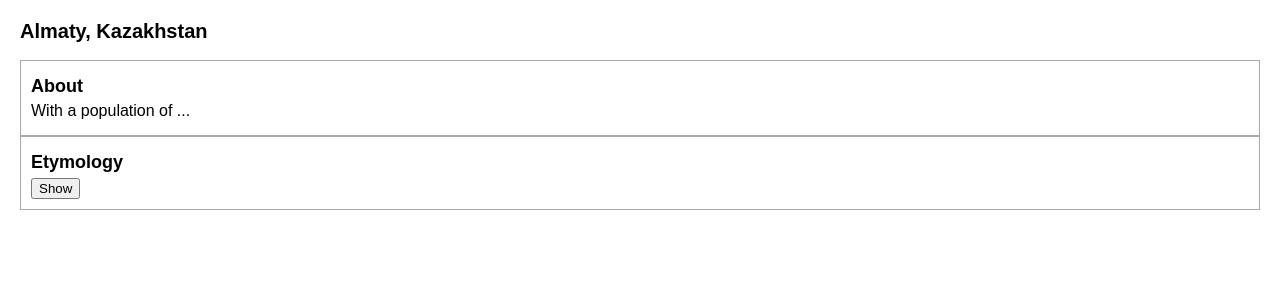
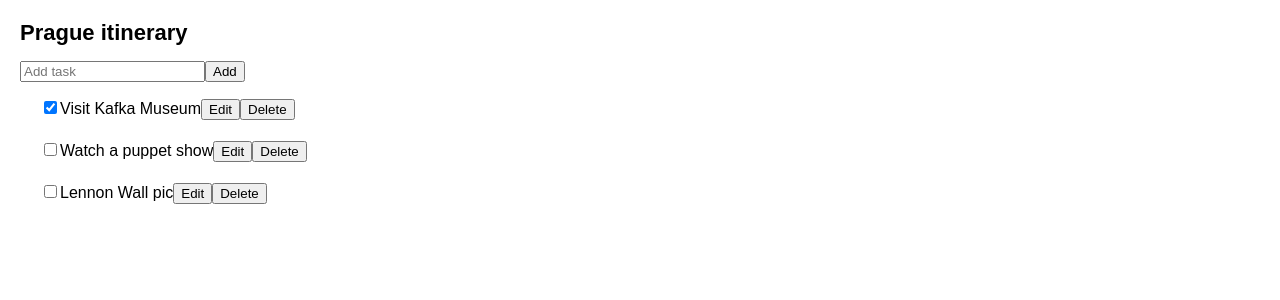
Before and after one commit to UALR-FrontEndWebDevelopmentCourse/react-examples, a React (Create React App) app: page / in a window 1280 px wide. Shown: the top 300 px of the page. Built offline with nearby package versions, Linux system fonts and the light colour scheme.

Commit message:
Add tasklist component based on reducers

```diff
--- a/src/App.js
+++ b/src/App.js
@@ -1,9 +1,47 @@
-import Accordion from "./Components/Accordion";
+import {useReducer} from 'react';
+import AddTask from './Components/AddTask.js';
+import TaskList from './Components/TaskList.js';
+import tasksReducer from "./Components/taskReducer";
 
-export default function App() {
+export default function TaskApp() {
+    const [tasks, dispatch] = useReducer(tasksReducer, initialTasks);
+    function handleAddTask(text) {
+        dispatch({
+            type: 'added',
+            id: nextId++,
+            text: text,
+        });
+    }
+
+    function handleChangeTask(task) {
+        dispatch({
+            type: 'changed',
+            task: task,
+        });
+    }
+
+    function handleDeleteTask(taskId) {
+        dispatch({
+            type: 'deleted',
+            id: taskId,
+        });
+    }
     return (
-        <div>
-            <Accordion/>
-        </div>
+        <>
+            <h1>Prague itinerary</h1>
+            <AddTask onAddTask={handleAddTask} />
+            <TaskList
+                tasks={tasks}
+                onChangeTask={handleChangeTask}
+                onDeleteTask={handleDeleteTask}
+            />
+        </>
     );
 }
+
+let nextId = 3;
+const initialTasks = [
+    {id: 0, text: 'Visit Kafka Museum', done: true},
+    {id: 1, text: 'Watch a puppet show', done: false},
+    {id: 2, text: 'Lennon Wall pic', done: false},
+];
--- /dev/null
+++ b/src/Components/AddTask.js
@@ -0,0 +1,21 @@
+import {useState} from 'react';
+
+export default function AddTask({onAddTask}) {
+    const [text, setText] = useState('');
+    return (
+        <>
+            <input
+                placeholder="Add task"
+                value={text}
+                onChange={(e) => setText(e.target.value)}
+            />
+            <button
+                onClick={() => {
+                    setText('');
+                    onAddTask(text);
+                }}>
+                Add
+            </button>
+        </>
+    );
+}
--- /dev/null
+++ b/src/Components/TaskList.js
@@ -0,0 +1,57 @@
+import {useState} from 'react';
+
+export default function TaskList({tasks, onChangeTask, onDeleteTask}) {
+    return (
+        <ul>
+            {tasks.map((task) => (
+                <li key={task.id}>
+                    <Task task={task} onChange={onChangeTask} onDelete={onDeleteTask}/>
+                </li>
+            ))}
+        </ul>
+    );
+}
+
+function Task({task, onChange, onDelete}) {
+    const [isEditing, setIsEditing] = useState(false);
+    let taskContent;
+    if (isEditing) {
+        taskContent = (
+            <>
+                <input
+                    value={task.text}
+                    onChange={(e) => {
+                        onChange({
+                            ...task,
+                            text: e.target.value,
+                        });
+                    }}
+                />
+                <button onClick={() => setIsEditing(false)}>Save</button>
+            </>
+        );
+    } else {
+        taskContent = (
+            <>
+                {task.text}
+                <button onClick={() => setIsEditing(true)}>Edit</button>
+            </>
+        );
+    }
+    return (
+        <label>
+            <input
+                type="checkbox"
+                checked={task.done}
+                onChange={(e) => {
+                    onChange({
+                        ...task,
+                        done: e.target.checked,
+                    });
+                }}
+            />
+            {taskContent}
+            <button onClick={() => onDelete(task.id)}>Delete</button>
+        </label>
+    );
+}
--- /dev/null
+++ b/src/Components/taskReducer.js
@@ -0,0 +1,29 @@
+export default function tasksReducer(tasks, action) {
+    switch (action.type) {
+        case 'added': {
+            return [
+                ...tasks,
+                {
+                    id: action.id,
+                    text: action.text,
+                    done: false,
+                },
+            ];
+        }
+        case 'changed': {
+            return tasks.map((t) => {
+                if (t.id === action.task.id) {
+                    return action.task;
+                } else {
+                    return t;
+                }
+            });
+        }
+        case 'deleted': {
+            return tasks.filter((t) => t.id !== action.id);
+        }
+        default: {
+            throw Error('Unknown action: ' + action.type);
+        }
+    }
+}
```
